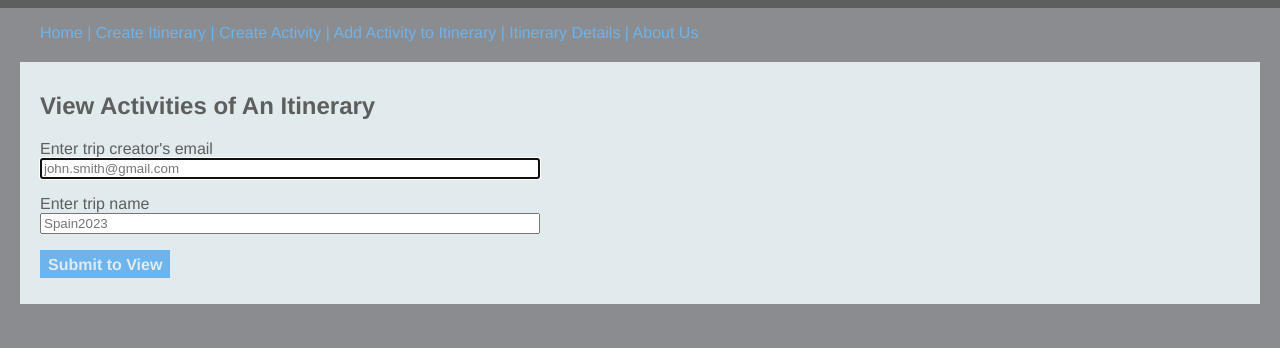
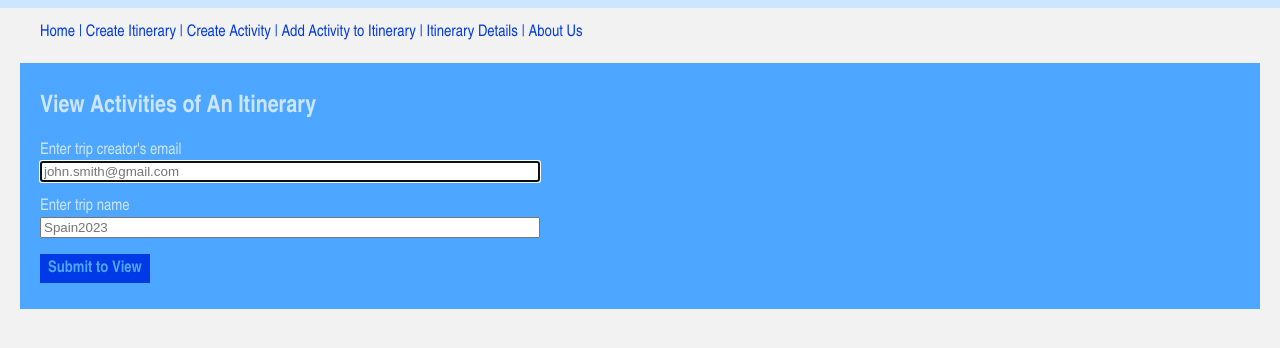
Before and after one commit to allyssamikes/nss-midstone-vacanza, a website: page web/static_assets/getItineraryActivities.html in a window 1280 px wide. Drawn offline with Linux system fonts and the light colour scheme; files that its build step writes are made by us from their sources; files whose address does not match are found by name.

Commit message:
using am styling and added nav bar close to getItineraryActivities

```diff
--- a/web/static_assets/getItineraryActivities.html
+++ b/web/static_assets/getItineraryActivities.html
@@ -3,7 +3,7 @@
 
 <head>
     <script type="text/javascript" src="assets/getItineraryActivities.js"></script>
-    <link rel="stylesheet" type="text/css" href="css/erinStyle.css">
+    <link rel="stylesheet" type="text/css" href="am.css">
 </head>
 
 <body class="background">
@@ -29,6 +29,7 @@
             </tr>
         </ul>
     </div>
+</nav>
 <div class="card">
     <h2>View Activities of An Itinerary</h2>
     <form class="card-content" id="view-itinerary-activities-form">
```
